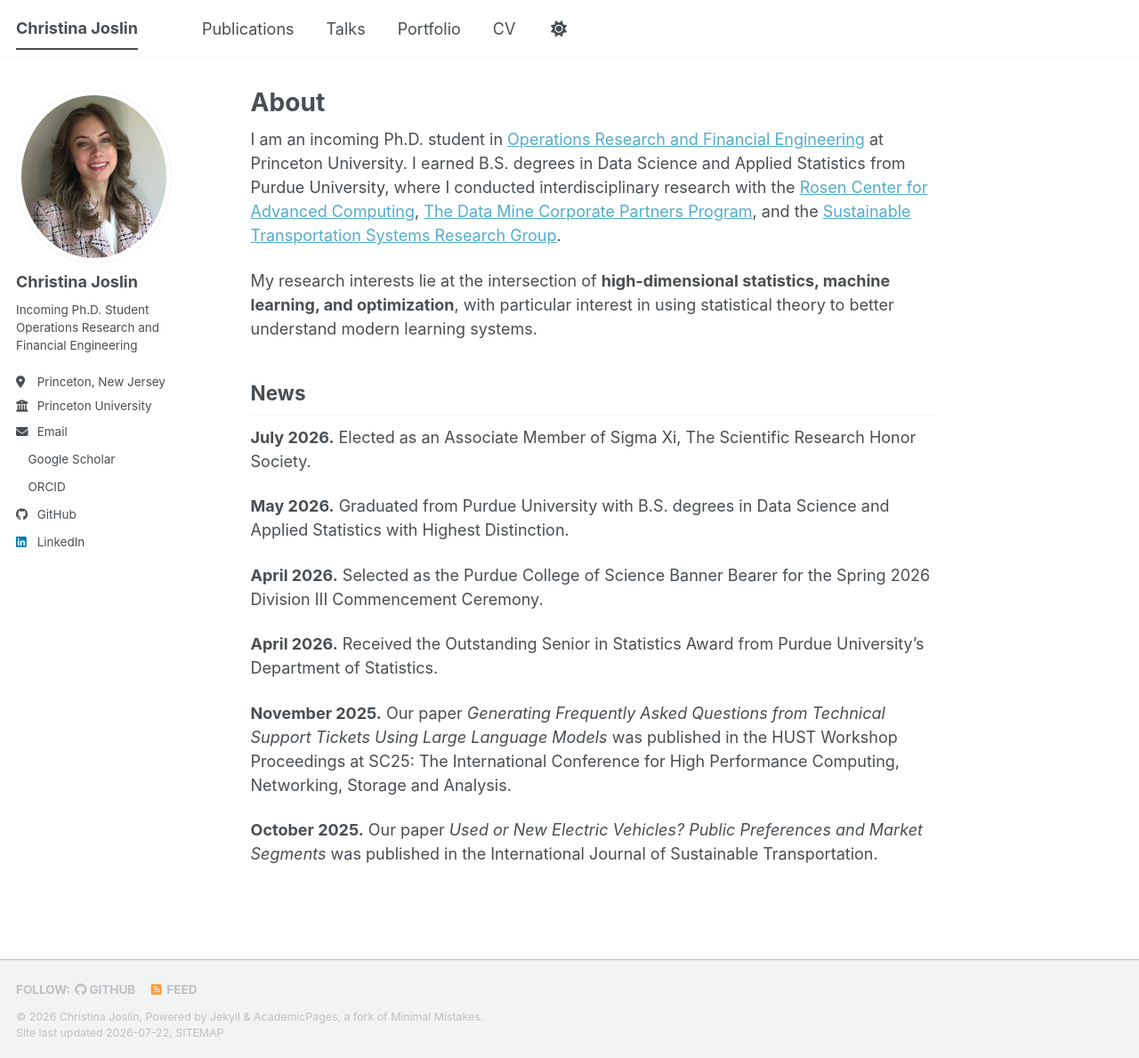
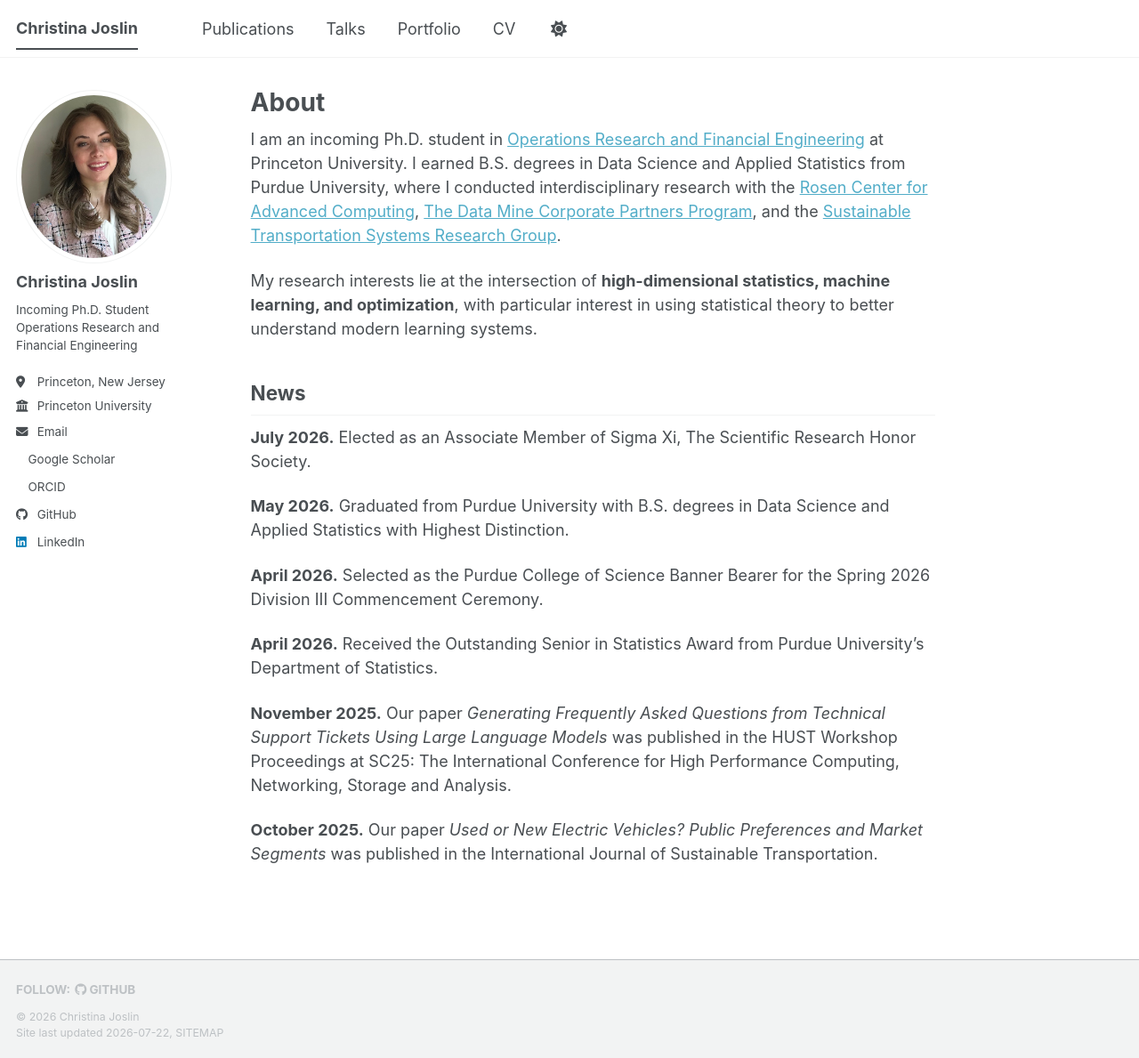
Before and after one commit to christinajoslin/christinajoslin.github.io, a Jekyll site: the page built from _pages/about.md, in a window 1280 px wide and 1189 px high. Shown: the whole window at 89% size. Built offline with Jekyll 4.4.1, drawn with Linux system fonts in a browser that asks for light colours; a style sheet for code colours, icons or effects is not loaded; part of the change alters nothing that is shown.

Commit message:
Update footer

```diff
--- a/_config.yml
+++ b/_config.yml
@@ -125,7 +125,7 @@ staticman:
       options:
         format           : "iso8601" # "iso8601" (default), "timestamp-seconds", "timestamp-milliseconds"
 atom_feed:
-  hide                   : false     # change to true to hide the RSS feed in the footer
+  hide                   : true     # change to true to hide the RSS feed in the footer
   path                   : # blank (default) uses feed.xml
 
 
@@ -237,17 +237,6 @@ collections:
 
 # These settings control how pages and collections are included in the site
 defaults:
-  # _posts
-  - scope:
-      path: ""
-      type: posts
-    values:
-      layout: single
-      author_profile: true
-      read_time: true
-      comments: true
-      share: true
-      related: true
   # _pages
   - scope:
       path: ""
@@ -262,8 +251,8 @@ defaults:
     values:
       layout: single
       author_profile: true
-      share: true
-      comments: true
+      share: false
+      comments: false
   # _publications
   - scope:
       path: ""
@@ -271,8 +260,8 @@ defaults:
     values:
       layout: single
       author_profile: true
-      share: true
-      comments: true
+      share: false
+      comments: false
   # _portfolio
   - scope:
       path: ""
@@ -280,8 +269,8 @@ defaults:
     values:
       layout: single
       author_profile: true
-      share: true
-      comment: true
+      share: false
+      comment: false
   # _talks
   - scope:
       path: ""
@@ -289,7 +278,7 @@ defaults:
     values:
       layout: talk
       author_profile: true
-      share: true
+      share: false
 
 
 # Sass/SCSS
--- a/_includes/footer.html
+++ b/_includes/footer.html
@@ -20,6 +20,6 @@
 {% endif %}
 
 <div class="page__footer-copyright">
-  &copy; {{ site.time | date: '%Y' }} {{ site.name | default: site.title }}, {{ site.data.ui-text[site.locale].powered_by | default: "Powered by" }} <a href="https://jekyllrb.com" rel="nofollow">Jekyll</a> &amp; <a href="https://github.com/academicpages/academicpages.github.io">AcademicPages</a>, a fork of <a href="https://mademistakes.com/work/minimal-mistakes-jekyll-theme/" rel="nofollow">Minimal Mistakes</a>.<br />
+  &copy; {{ site.time | date: '%Y' }} {{ site.name | default: site.title }}<br />
   Site last updated {{ "now" | date: '%Y-%m-%d' }}, <a href="/sitemap/" style="text-transform: uppercase;">{{ site.data.ui-text[site.locale].site_map | default: "Sitemap" }}</a>
 </div>
```
